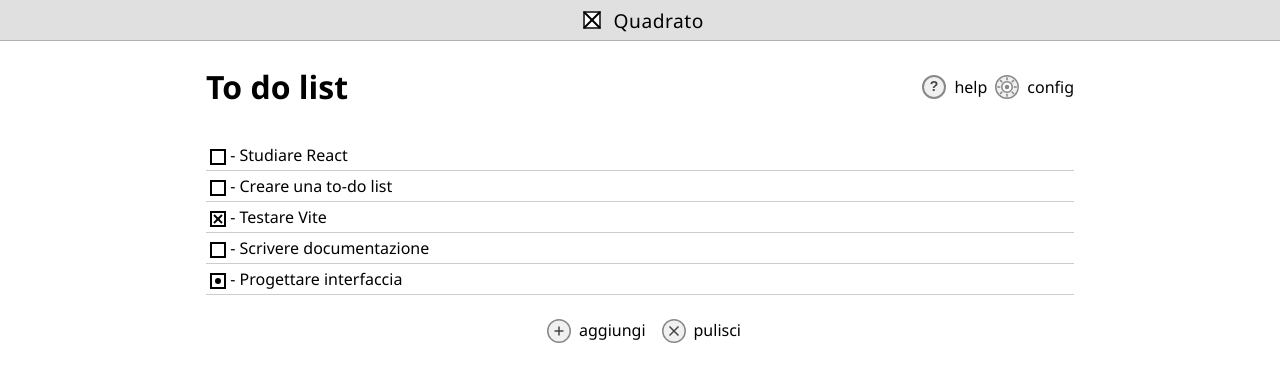
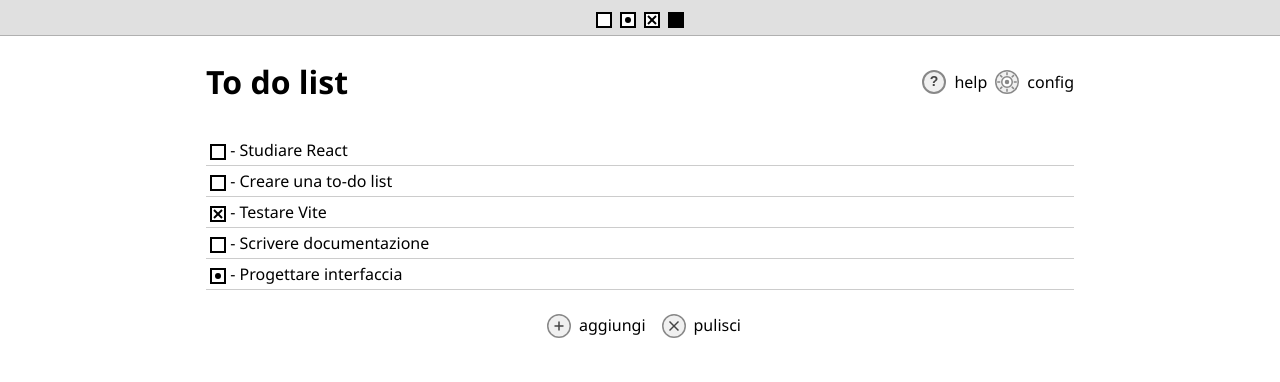
Before and after one commit to sensorario/quadrato, a React (Vite) app: page / in a window 1280 px wide. Shown: the top 382 px of the page. Built offline with nearby package versions, Linux system fonts and the light colour scheme.

Commit message:
feat(header): use icons instead of title

```diff
--- a/src/App.jsx
+++ b/src/App.jsx
@@ -88,11 +88,13 @@ function App() {
 
   return (
     <div className="foo">
-      <div className="top-bar">
-        <LogoIcon />
-        <a href="https://github.com/sensorario/quadrato" target="_blank" rel="noopener">
-          &nbsp;Quadrato
-        </a>
+      <div className="top-bar" style={{ display: 'flex', alignItems: 'center', gap: '1rem' }}>
+        {/* Status icons before logo and title */}
+        <div style={{ display: 'flex', alignItems: 'center', gap: '0.5rem' }}>
+          {STATUS.map((icon, idx) => (
+            <span key={idx}>{icon}</span>
+          ))}
+        </div>
       </div>
       <div className="app-container">
         <Header setShowHelp={setShowHelp} />
```
